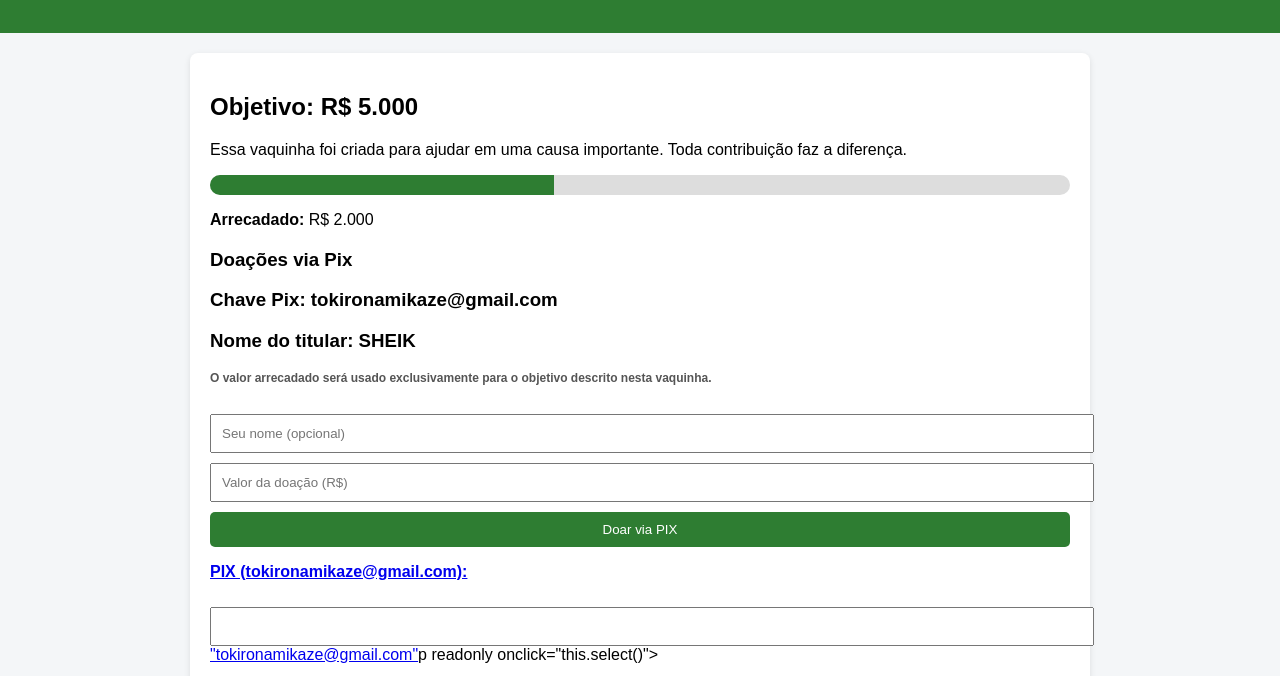
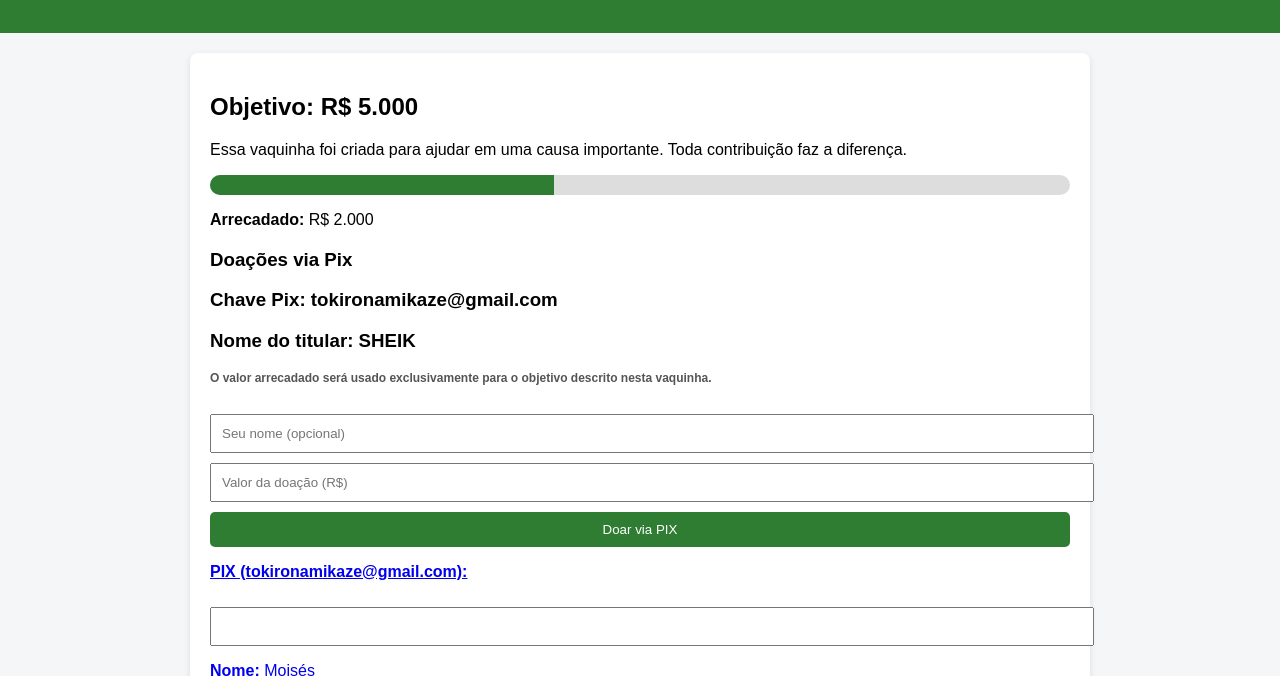
Before and after one commit to tokironamikaze-lgtm/congenial-computing-machine, a plain HTML site: page index.html in a window 1280 px wide. Shown: the part 122-798 px from the top of the page. Drawn offline with Linux system fonts and the light colour scheme.

Commit message:
Update index.html

```diff
--- a/index.html
+++ b/index.html
@@ -39,8 +39,9 @@ O valor arrecadado será usado exclusivamente para o objetivo descrito nesta vaq
     <input type="number" placeholder="Valor da doação (R$)">
     <a href="https://wa.me/55SEUNUMERO?text=Oi,%20quero%20ajudar%20na%20vaquinha.%20Pode%20me%20enviar%20o%20PIX?" target="_blank">
   <button>Doar via PIX</button>
+
 <p><strong>PIX (tokironamikaze@gmail.com):</strong></p>
-<input type="text" value p>"tokironamikaze@gmail.com"</a>p readonly onclick="this.select()">
+<input type="text" value"tokironamikaze@gmail.com"< readonly onclick="this.select()">
 
 <p><strong>Nome:</strong> Moisés</p>
 <p><strong>Banco:</strong> Nubank</p>
```
